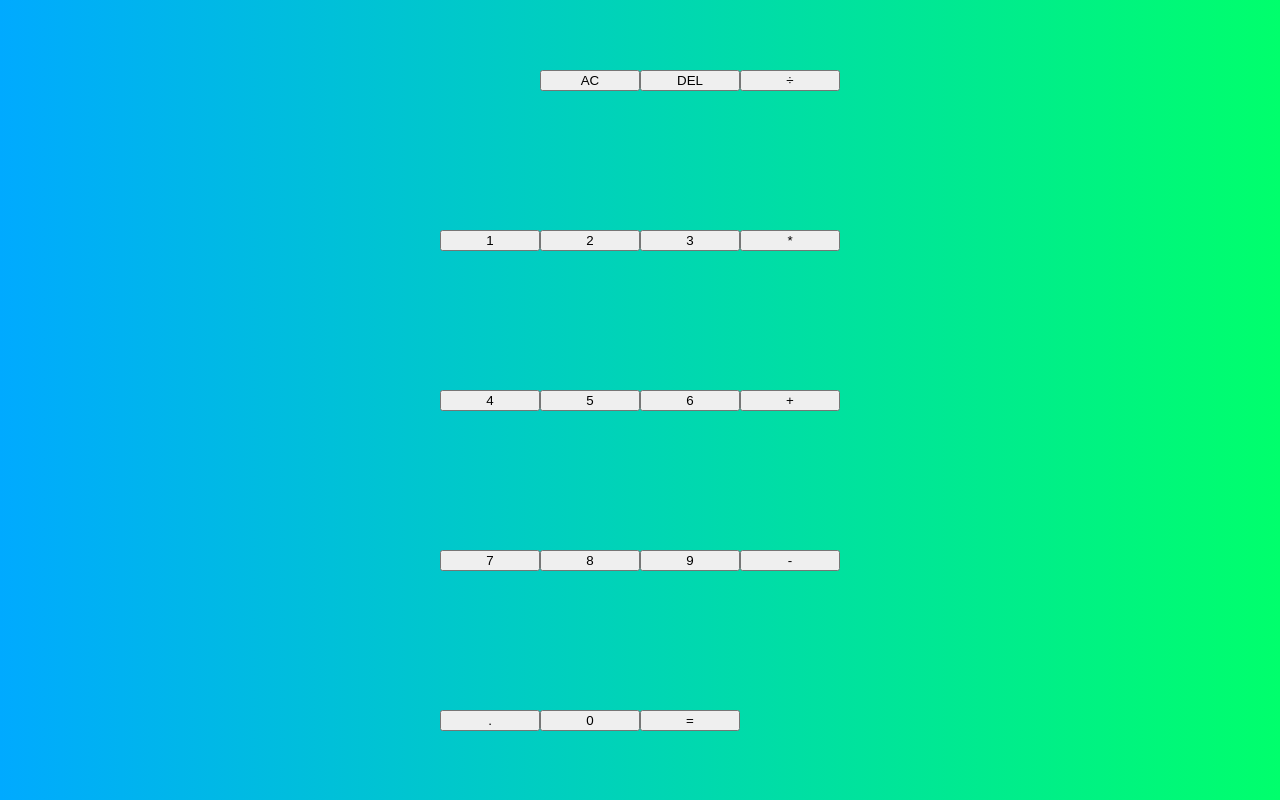
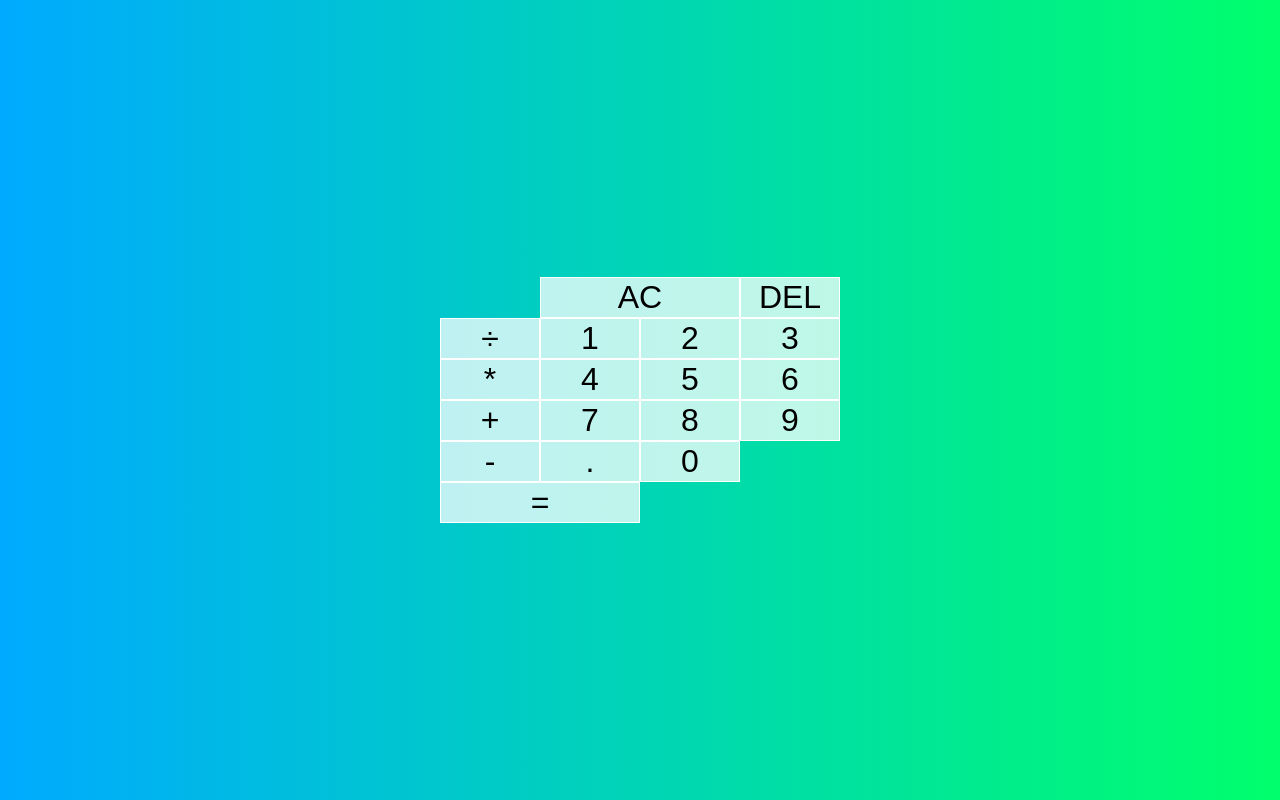
Before and after one commit to PeterDevelops/JavascriptCalcuatorTutorial, a plain HTML site: page index.html in a window 1280 px wide. Drawn offline with Linux system fonts and the light colour scheme.

Commit message:
Added some css to buttons

```diff
--- a/style.css
+++ b/style.css
@@ -11,8 +11,21 @@ body {
 .calculator-grid {
   display: grid;
   justify-content: center;
-  align-items: center;
+  align-content: center;
   min-height: 100vh;
   grid-template-columns: repeat(4, 100px);
-  grid-template-rows: minmax (120px, auto) repeat(4, 100px);
+  grid-template-rows: minmax (120px, auto) repeat(5, 100px);
 }
+.calculator-grid > button {
+  cursor: pointer;
+  font-size: 2rem;
+  border: 1px solid white;
+  outline: none;
+  background-color: rgba(255, 255, 255, .75);
+}
+.calculator-grid > button:hover {
+  background-color: rgba(255, 255, 255, .9);
+}
+.span-two {
+  grid-column: span 2;
+}
```
